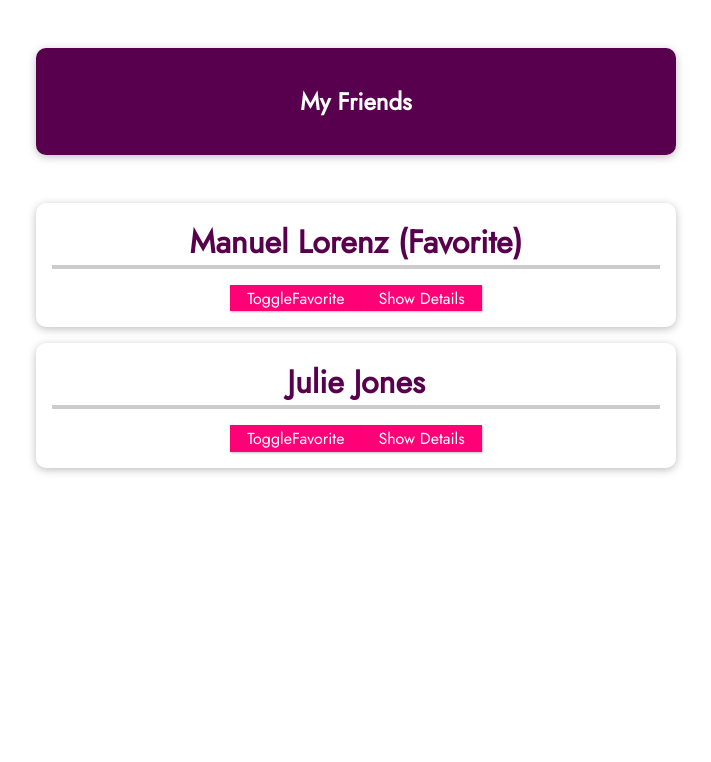
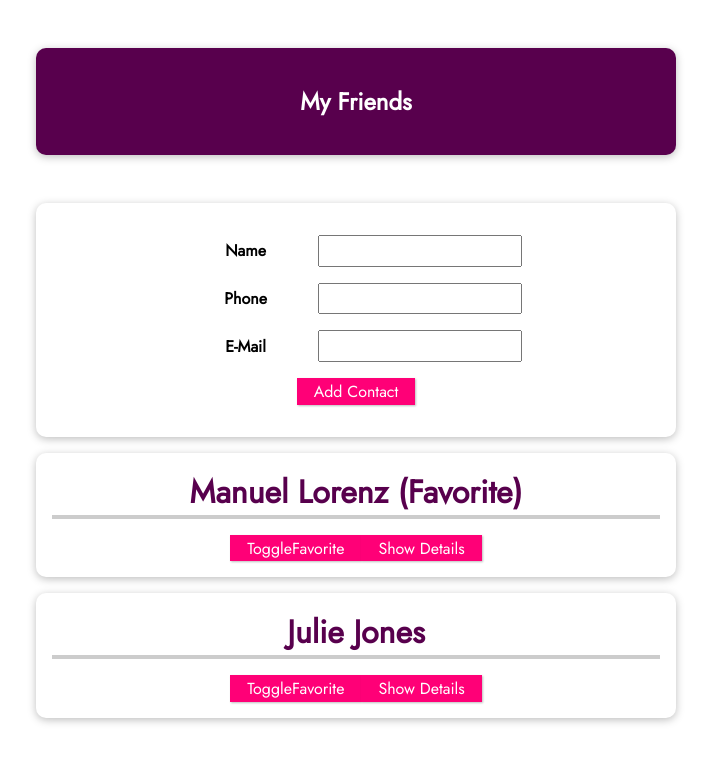
Before and after one commit to ShotaroMatsuya/playground-with-vuejs, a Vue app in the folder app/: page / in a window 1280 px wide. Shown: the top 762 px of the page, without its empty margins (284-995 px from the left). Built offline with nearby package versions, Linux system fonts and the light colour scheme.

Commit message:
added new component

```diff
--- a/app/src/App.vue
+++ b/app/src/App.vue
@@ -3,6 +3,7 @@
     <header>
       <h1>My Friends</h1>
     </header>
+    <new-friend @add-contact="addContact"></new-friend>
     <ul>
       <friend-contact
         v-for="friend in friends"
@@ -20,8 +21,9 @@
 
 <script>
 import FriendContact from './components/FriendContact.vue';
+import NewFriend from './components/NewFriend.vue';
 export default {
-  components: { FriendContact },
+  components: { FriendContact, NewFriend },
   data() {
     return {
       friends: [
@@ -49,10 +51,97 @@
       );
       identifiedFriend.isFavorite = !identifiedFriend.isFavorite;
     },
+    addContact(name, phone, email) {
+      const newFriendContact = {
+        id: new Date().toISOString(),
+        name,
+        phone,
+        email,
+        isFavorite: false,
+      };
+      this.friends.push(newFriendContact);
+    },
   },
 };
 </script>
 
 <style>
 @import url('https://fonts.googleapis.com/css2?family=Jost&display=swap');
+* {
+  box-sizing: border-box;
+}
+
+html {
+  font-family: 'Jost', sans-serif;
+}
+
+body {
+  margin: 0;
+}
+
+header {
+  box-shadow: 0 2px 8px rgba(0, 0, 0, 0.26);
+  margin: 3rem auto;
+  border-radius: 10px;
+  padding: 1rem;
+  background-color: #58004d;
+  color: white;
+  text-align: center;
+  width: 90%;
+  max-width: 40rem;
+}
+
+#app ul {
+  margin: 0;
+  padding: 0;
+  list-style: none;
+}
+
+#app li,
+#app form {
+  box-shadow: 0 2px 8px rgba(0, 0, 0, 0.26);
+  margin: 1rem auto;
+  border-radius: 10px;
+  padding: 1rem;
+  text-align: center;
+  width: 90%;
+  max-width: 40rem;
+}
+
+#app h2 {
+  font-size: 2rem;
+  border-bottom: 4px solid #ccc;
+  color: #58004d;
+  margin: 0 0 1rem 0;
+}
+
+#app button {
+  font: inherit;
+  cursor: pointer;
+  border: 1px solid #ff0077;
+  background-color: #ff0077;
+  color: white;
+  padding: 0.05rem 1rem;
+  box-shadow: 1px 1px 2px rgba(0, 0, 0, 0.26);
+}
+
+#app button:hover,
+#app button:active {
+  background-color: #ec3169;
+  border-color: #ec3169;
+  box-shadow: 1px 1px 4px rgba(0, 0, 0, 0.26);
+}
+#app input {
+  font: inherit;
+  padding: 0.15rem;
+}
+#app label {
+  font-weight: bold;
+  margin-right: 1rem;
+  width: 7rem;
+  display: inline-block;
+}
+#app form div {
+  margin: 1rem 0;
+}
 </style>
--- a/app/src/components/FriendContact.vue
+++ b/app/src/components/FriendContact.vue
@@ -65,68 +65,4 @@
 };
 </script>
 
-<style>
-* {
-  box-sizing: border-box;
-}
-
-html {
-  font-family: 'Jost', sans-serif;
-}
-
-body {
-  margin: 0;
-}
-
-header {
-  box-shadow: 0 2px 8px rgba(0, 0, 0, 0.26);
-  margin: 3rem auto;
-  border-radius: 10px;
-  padding: 1rem;
-  background-color: #58004d;
-  color: white;
-  text-align: center;
-  width: 90%;
-  max-width: 40rem;
-}
-
-#app ul {
-  margin: 0;
-  padding: 0;
-  list-style: none;
-}
-
-#app li {
-  box-shadow: 0 2px 8px rgba(0, 0, 0, 0.26);
-  margin: 1rem auto;
-  border-radius: 10px;
-  padding: 1rem;
-  text-align: center;
-  width: 90%;
-  max-width: 40rem;
-}
-
-#app h2 {
-  font-size: 2rem;
-  border-bottom: 4px solid #ccc;
-  color: #58004d;
-  margin: 0 0 1rem 0;
-}
-
-#app button {
-  font: inherit;
-  cursor: pointer;
-  border: 1px solid #ff0077;
-  background-color: #ff0077;
-  color: white;
-  padding: 0.05rem 1rem;
-  box-shadow: 1px 1px 2px rgba(0, 0, 0, 0.26);
-}
-
-#app button:hover,
-#app button:active {
-  background-color: #ec3169;
-  border-color: #ec3169;
-  box-shadow: 1px 1px 4px rgba(0, 0, 0, 0.26);
-}
-</style>
+<style></style>
--- /dev/null
+++ b/app/src/components/NewFriend.vue
@@ -0,0 +1,42 @@
+<template>
+  <form @submit.prevent="submitData">
+    <div>
+      <label>Name</label>
+      <input type="text" v-model="enteredName" />
+    </div>
+    <div>
+      <label>Phone</label>
+      <input type="tel" v-model="enteredPhone" />
+    </div>
+    <div>
+      <label>E-Mail</label>
+      <input type="email" v-model="enteredEmail" />
+    </div>
+    <div>
+      <button>Add Contact</button>
+    </div>
+  </form>
+</template>
+
+<script>
+export default {
+  emits: ['add-contact'],
+  data() {
+    return {
+      enteredName: '',
+      enteredPhone: '',
+      enteredEmail: '',
+    };
+  },
+  methods: {
+    submitData() {
+      this.$emit(
+        'add-contact',
+        this.enteredName,
+        this.enteredPhone,
+        this.enteredEmail
+      );
+    },
+  },
+};
+</script>
--- a/app/src/main.js
+++ b/app/src/main.js
@@ -1,8 +1,10 @@
 import { createApp } from 'vue';
 import App from './App.vue';
 import FriendContact from './components/FriendContact';
+import NewFriend from './components/NewFriend';
 
 const app = createApp(App);
 app.component('friend-contact', FriendContact);
+app.component('new-friend', NewFriend);
 
 app.mount('#app');
```
